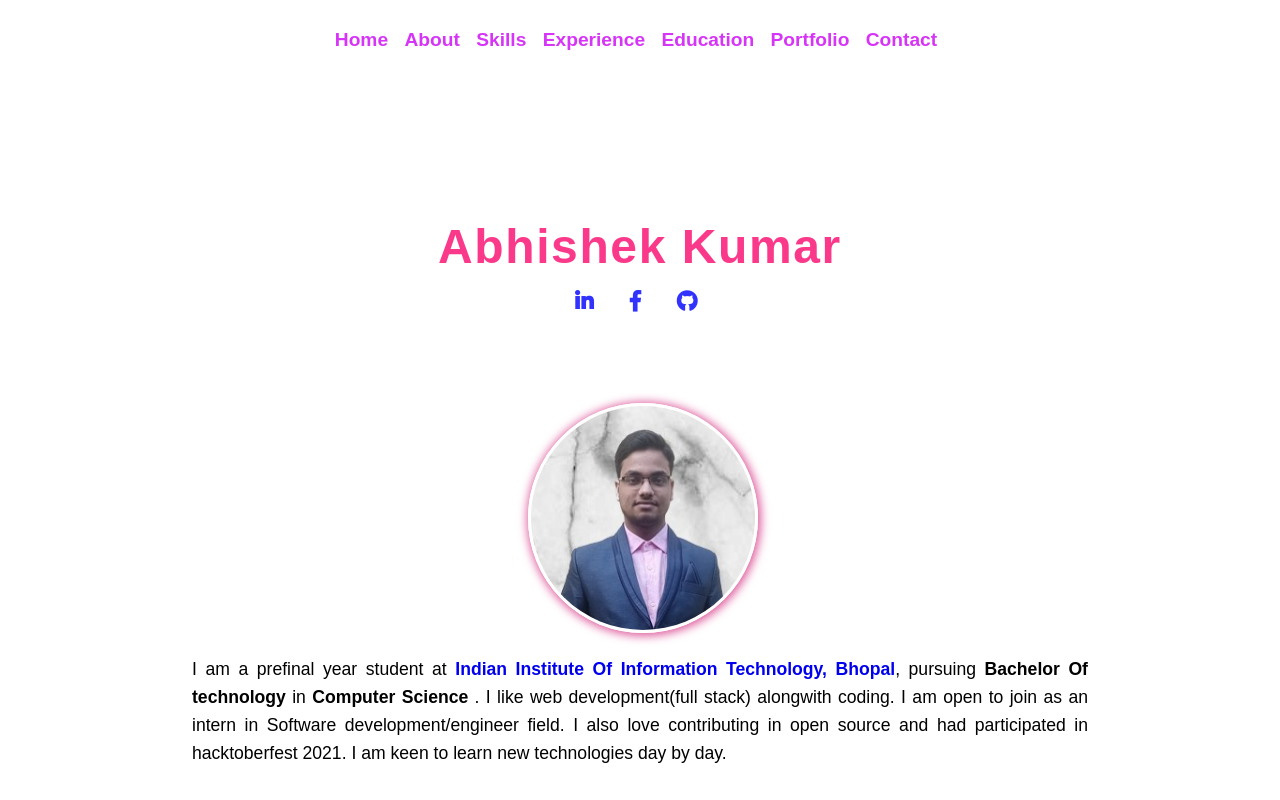
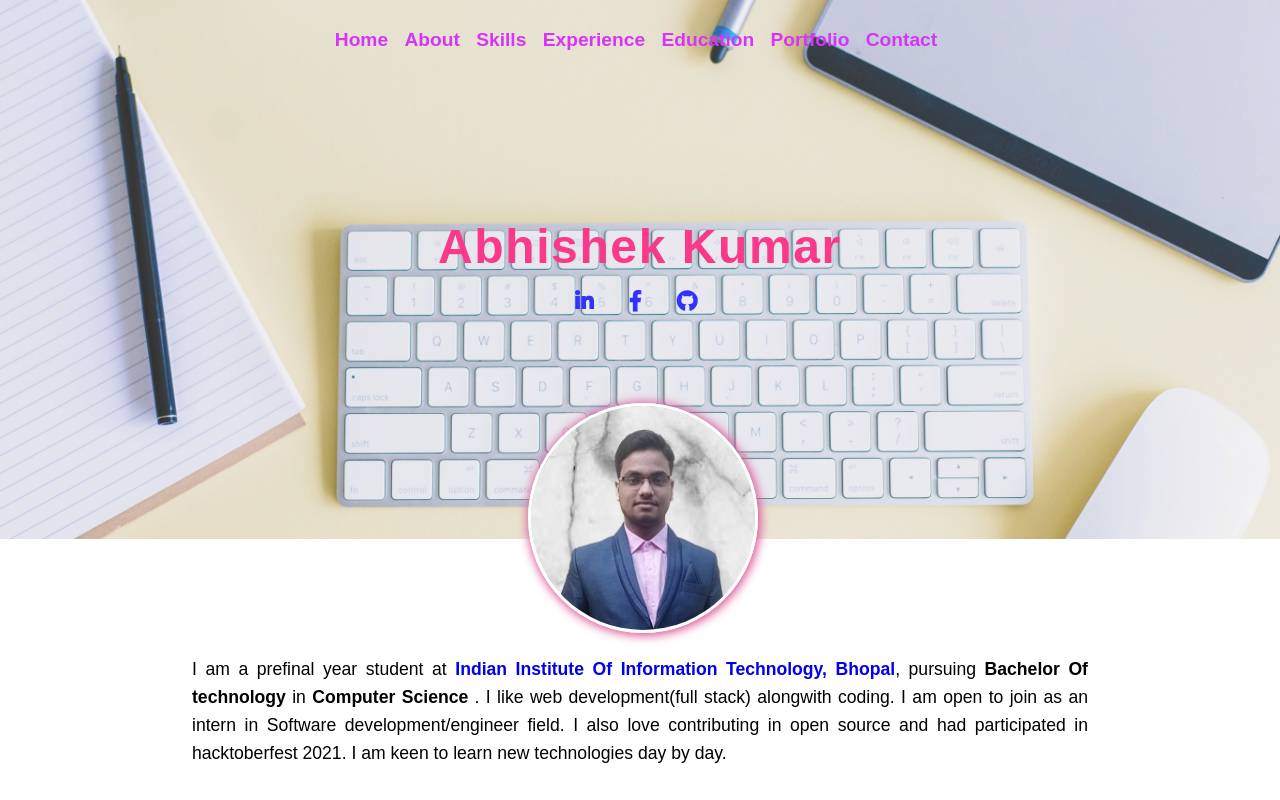
Before and after one commit to Abhishek-kumar82078/Portfolio, a plain HTML site: page index.html in a window 1280 px wide. Shown: the top 800 px of the page. Drawn offline with Linux system fonts and the light colour scheme; the site is published under a folder, as on GitHub Pages, so addresses that start at the root find nothing.

Commit message:
Update style.css

```diff
--- a/style.css
+++ b/style.css
@@ -14,7 +14,7 @@ title::before{
 #body-header {
     height: 65vh;
     opacity: 0.8;
-    background-image: url(/Image/amy-hirschi-szrJ3wjzOMg-unsplash.jpg);
+    background-image: url(Image/amy-hirschi-szrJ3wjzOMg-unsplash.jpg);
     background-size: cover;
     background-position: center;
     background-attachment: fixed;
```
